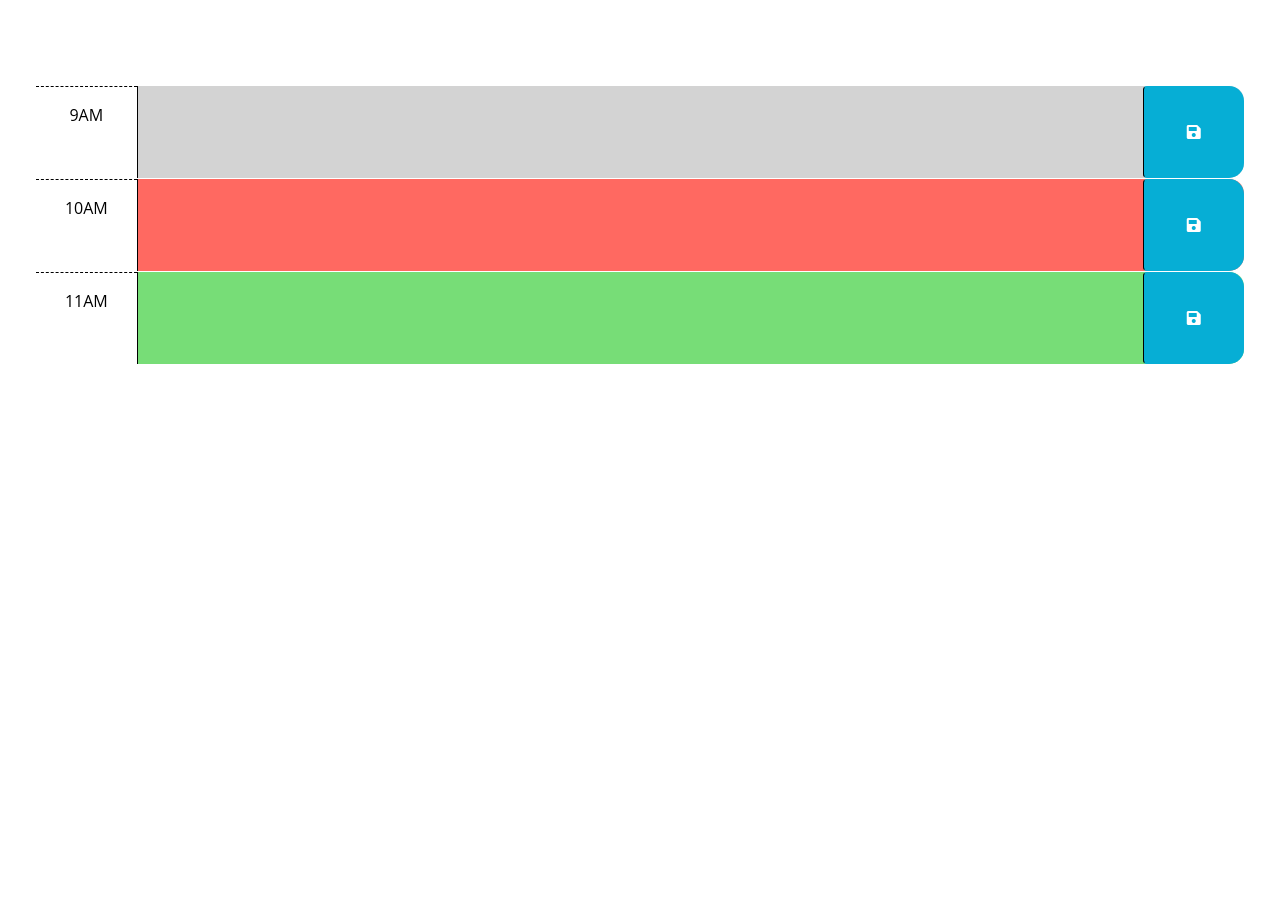
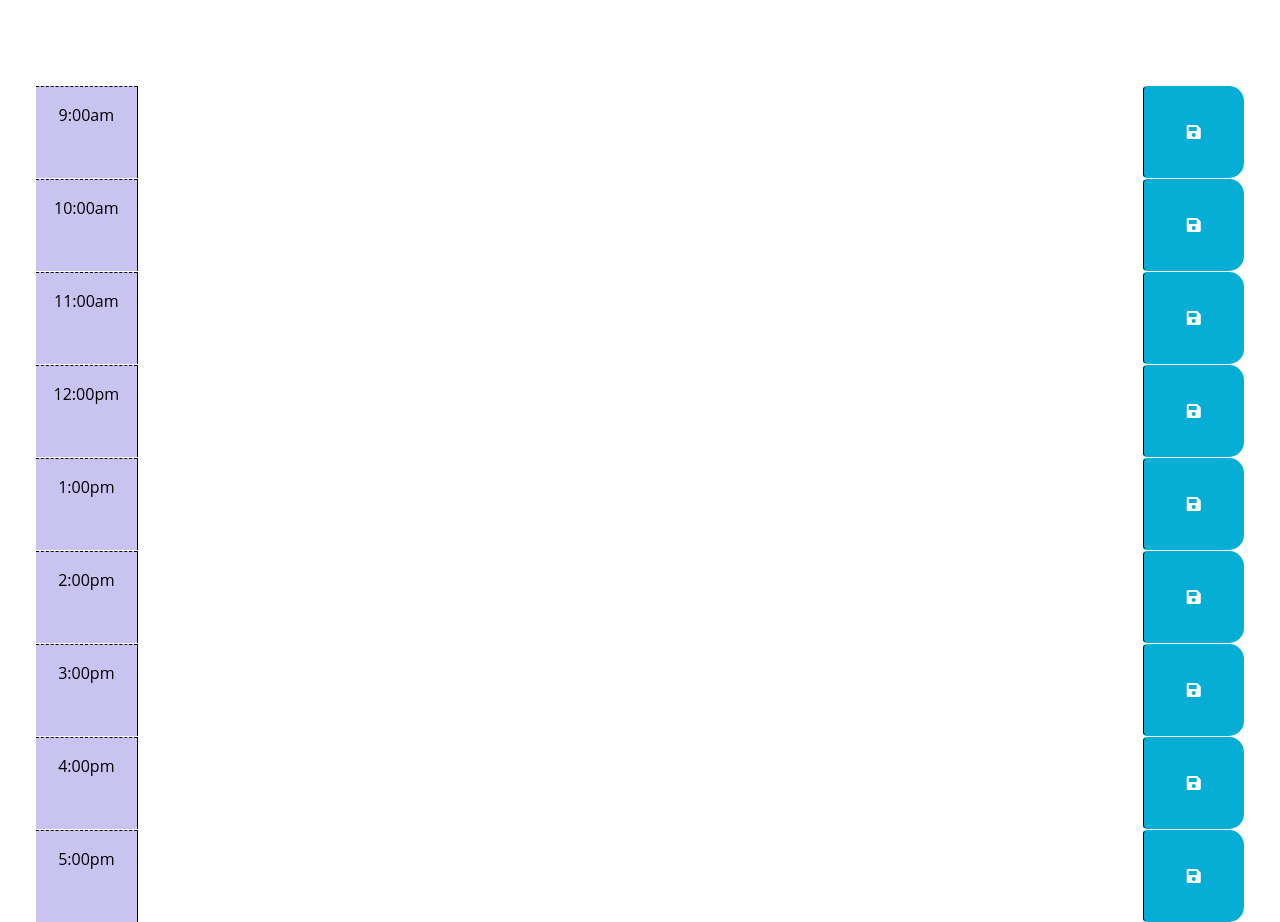
Before and after one commit to ashleyemfernandez/workday-scheduler, a plain HTML site: page Develop/index.html in a window 1280 px wide. Shown: the part 166-1088 px from the top of the page. Before the commit the page ends 800 px from the top, so only its background shows below. Drawn offline with nearby package versions, Linux system fonts and the light colour scheme.

Commit message:
revised js

```diff
--- a/Develop/index.html
+++ b/Develop/index.html
@@ -42,38 +42,117 @@
         -->
 
       <!-- Example of a past time block. The "past" class adds a gray background color. -->
-      <div id="hour-9" class="row time-block past">
-        <div class="col-2 col-md-1 hour text-center py-3">9AM</div>
-        <textarea class="col-8 col-md-10 description" rows="3"> </textarea>
-        <button id= "save" class="btn saveBtn col-2 col-md-1" aria-label="save">
-          <i class="fas fa-save" aria-hidden="true"></i>
+      <div id="hour9" class="row time-block">
+        <div class="col-2 col-md-1 hour text-center py-3">
+          9:00am
+        </div>
+        <textarea class="col-8 col-md-10 description" rows="3">
+          </textarea>
+        <button class="btn saveBtn col-2 col-md-1" aria-label="save">
+          <i class="fas fa-save"></i>
         </button>
+
       </div>
 
-      <!-- Example of a present time block. The "present" class adds a red background color. -->
-      <div id="hour-10" class="row time-block present">
-        <div class="col-2 col-md-1 hour text-center py-3">10AM</div>
-        <textarea class="col-8 col-md-10 description" rows="3"> </textarea>
-        <button id= "save" class="btn saveBtn col-2 col-md-1" aria-label="save">
-          <i class="fas fa-save" aria-hidden="true"></i>
+      <div id="hour10" class="row time-block">
+        <div class="col-2 col-md-1 hour text-center py-3">
+          10:00am
+        </div>
+        <textarea class="col-8 col-md-10 description" rows="3">
+          </textarea>
+        <button class="btn saveBtn col-2 col-md-1" aria-label="save">
+          <i class="fas fa-save"></i>
         </button>
+
       </div>
 
-      <!-- Example of a future time block. The "future" class adds a green background color. -->
-      <div id="hour-11" class="row time-block future">
-        <div class="col-2 col-md-1 hour text-center py-3">11AM</div>
-        <textarea class="col-8 col-md-10 description" rows="3"> </textarea>
-        <button id= "save" class="btn saveBtn col-2 col-md-1" aria-label="save">
-          <i class="fas fa-save" aria-hidden="true"></i>
+      <div id="hour11" class="row time-block">
+        <div class="col-2 col-md-1 hour text-center py-3">
+          11:00am
+        </div>
+        <textarea class="col-8 col-md-10 description" rows="3">
+          </textarea>
+        <button class="btn saveBtn col-2 col-md-1" aria-label="save">
+          <i class="fas fa-save"></i>
         </button>
+
       </div>
-    </div>
+
+      <div id="hour12" class="row time-block">
+        <div class="col-2 col-md-1 hour text-center py-3">
+          12:00pm
+        </div>
+        <textarea class="col-8 col-md-10 description" rows="3">
+          </textarea>
+        <button class="btn saveBtn col-2 col-md-1" aria-label="save">
+          <i class="fas fa-save"></i>
+        </button>
+
+      </div>
+
+      <div id="hour1" class="row time-block">
+        <div class="col-2 col-md-1 hour text-center py-3">
+          1:00pm
+        </div>
+        <textarea class="col-8 col-md-10 description" rows="3">
+          </textarea>
+        <button class="btn saveBtn col-2 col-md-1" aria-label="save">
+          <i class="fas fa-save"></i>
+        </button>
+
+      </div>
+
+      <div id="hour2" class="row time-block">
+        <div class="col-2 col-md-1 hour text-center py-3">
+          2:00pm
+        </div>
+        <textarea class="col-8 col-md-10 description" rows="3">
+          </textarea>
+        <button class="btn saveBtn col-2 col-md-1" aria-label="save">
+          <i class="fas fa-save"></i>
+        </button>
+
+      </div>
+
+      <div id="hour3" class="row time-block">
+        <div class="col-2 col-md-1 hour text-center py-3">
+          3:00pm
+        </div>
+        <textarea class="col-8 col-md-10 description" rows="3">
+          </textarea>
+        <button class="btn saveBtn col-2 col-md-1" aria-label="save">
+          <i class="fas fa-save"></i>
+        </button>
+
+      </div>
+
+      <div id="hour4" class="row time-block">
+        <div class="col-2 col-md-1 hour text-center py-3">
+          4:00pm
+        </div>
+        <textarea class="col-8 col-md-10 description" rows="3">
+          </textarea>
+        <button class="btn saveBtn col-2 col-md-1" aria-label="save">
+          <i class="fas fa-save"></i>
+        </button>
+
+      </div>
+
+      <div id="hour5" class="row time-block">
+        <div class="col-2 col-md-1 hour text-center py-3">
+          5:00pm
+        </div>
+        <textarea class="col-8 col-md-10 description" rows="3">
+          </textarea>
+        <button class="btn saveBtn col-2 col-md-1" aria-label="save">
+          <i class="fas fa-save"></i>
+        </button>
+
+      </div>
 
     <script src="https://cdnjs.cloudflare.com/ajax/libs/jquery/3.2.1/jquery.min.js"></script>
-    <script src="https://cdn.jsdelivr.net/npm/dayjs@1.11.3/dayjs.min.js"
-    integrity="sha256-iu/zLUB+QgISXBLCW/mcDi/rnf4m4uEDO0wauy76x7U="
-    crossorigin="anonymous"></script>
-
+    <script src="https://cdn.jsdelivr.net/npm/dayjs@1.11.3/dayjs.min.js"integrity="sha256-iu/zLUB+QgISXBLCW/mcDi/rnf4m4uEDO0wauy76x7U="crossorigin="anonymous"></script>
+    <script src="https://cdnjs.cloudflare.com/ajax/libs/moment.js/2.24.0/moment.min.js"></script>
     <script src="script.js"></script>
   </body>
 </html>
--- a/Develop/script.js
+++ b/Develop/script.js
@@ -1,37 +1,53 @@
-var saveButton = document.querySelector("saveBtn");
-var currentHour = dayjs().format('hh-mm-ss');
+$(document).ready(function () {
+
+  var currentTime = dayjs();
+  $("#currentDay").text(currentTime);
+
+  $("#hour9 .description").val(localStorage.getItem("hour9"));
+  $("#hour10 .description").val(localStorage.getItem("hour10"));
+  $("#hour11 .description").val(localStorage.getItem("hour11"));
+  $("#hour12 .description").val(localStorage.getItem("hour12"));
+  $("#hour1 .description").val(localStorage.getItem("hour1"));
+  $("#hour2 .description").val(localStorage.getItem("hour2"));
+  $("#hour3 .description").val(localStorage.getItem("hour3"));
+  $("#hour4 .description").val(localStorage.getItem("hour4"));
+  $("#hour5 .description").val(localStorage.getItem("hour5"));
 
 
-var today = dayjs().format;
-$('#currentDay').text(today.format('MMM D, YYYY'));
+  function hourTracker() {
 
-function time() {
-  $(".time-block").each(function() {
-    var blockTime = parseInt($(this).attr("id").split("hour")[1]);
+      var currentHour = moment().hour();
 
-    if (blockTime < currentHour) {
+
+      $(".time-block").each(function () {
+          var timeBlock = parseInt($(this).attr("id").split("hour")[1]);
+          console.log( blockHour, currentHour)
+
+          if (timeBlock < currentHour) {
+              $(this).addClass("past");
               $(this).removeClass("future");
               $(this).removeClass("present");
-      $(this).addClass("past");
-    } else if (blockTime === currentHour) {
+          }
+          else if (timeBlock === currentHour) {
+              $(this).addClass("present");
               $(this).removeClass("past");
-      $(this).addClass("present");
               $(this).removeClass("future");
-    } else {
+          }
+          else {
+              $(this).addClass("future");
+              $(this).removeClass("present");
               $(this).removeClass("past");
-      $(this).removeClass("present");
-      $(this).addClass("future");
           }
-  });
+      })
   }
+  hourTracker();
 
-time();
+  $(".saveBtn").on("click", function () {
+    console.log(this);
+    var text = $(this).siblings(".description").val();
+    var timeStamp = $(this).parent().attr("id");
 
 
-
-
-
-$(".saveBtn") () {
-savebtn.addEventListener('click'), function () {
-localStorage.setItem("saved")
-}
+    localStorage.setItem(timeStamp, text);
+})
+})
--- a/Develop/style.css
+++ b/Develop/style.css
@@ -25,24 +25,24 @@ textarea {
 }
 
 .hour {
-  background-color: #ffffff;
+  background-color: #c9c3f0;
   color: #000000;
   border-top: 1px dashed #000000;
 }
 
 .past {
-  background-color: #d3d3d3;
-  color: white;
+  background-color: grey;
+  color: black;
 }
 
 .present {
-  background-color: #ff6961;
-  color: white;
+  background-color: red;
+  color: black;
 }
 
 .future {
-  background-color: #77dd77;
-  color: white;
+  background-color: green;
+  color: black;
 }
 
 .saveBtn {
```
Lines whose indentation alone changed are shown as unchanged.
